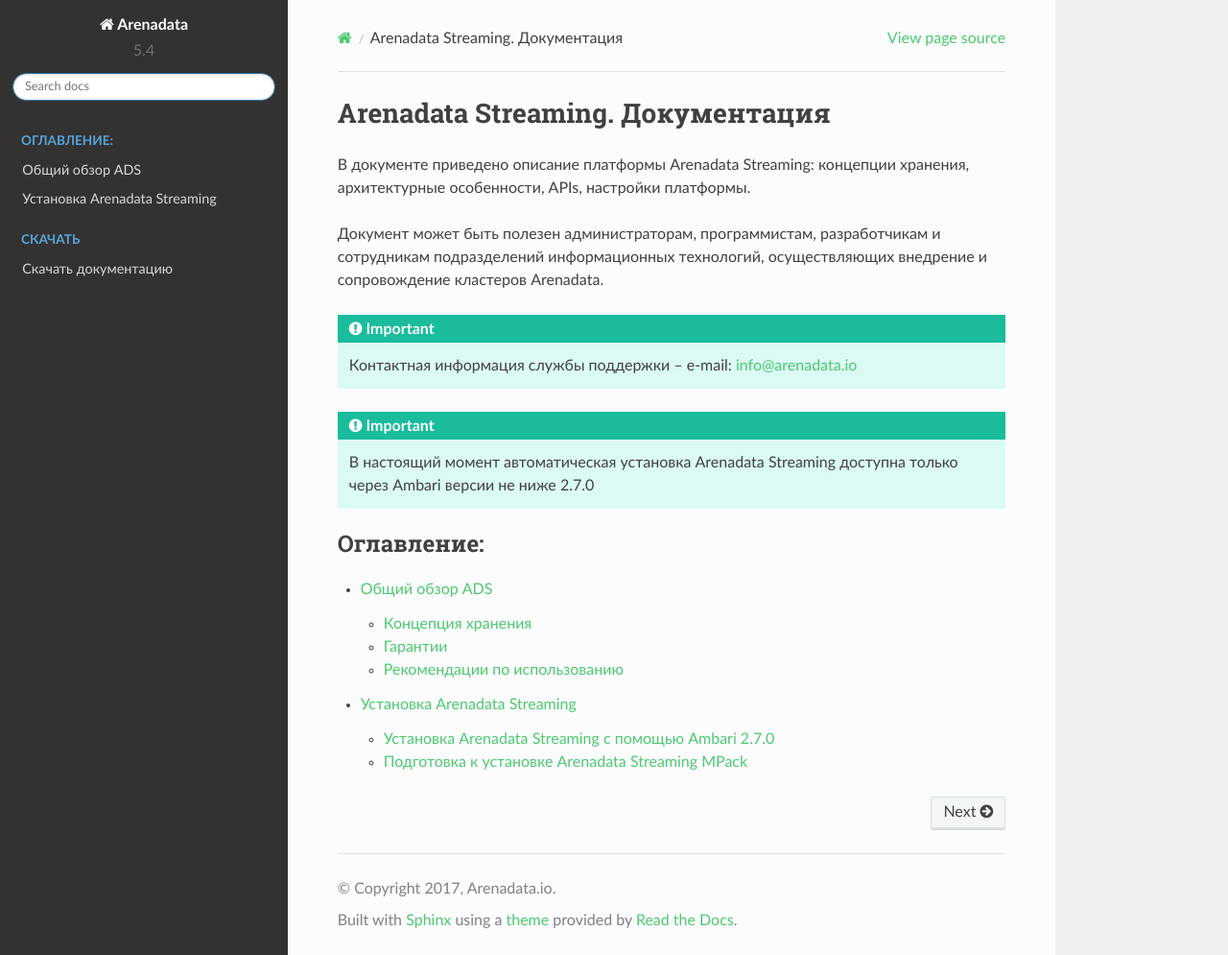
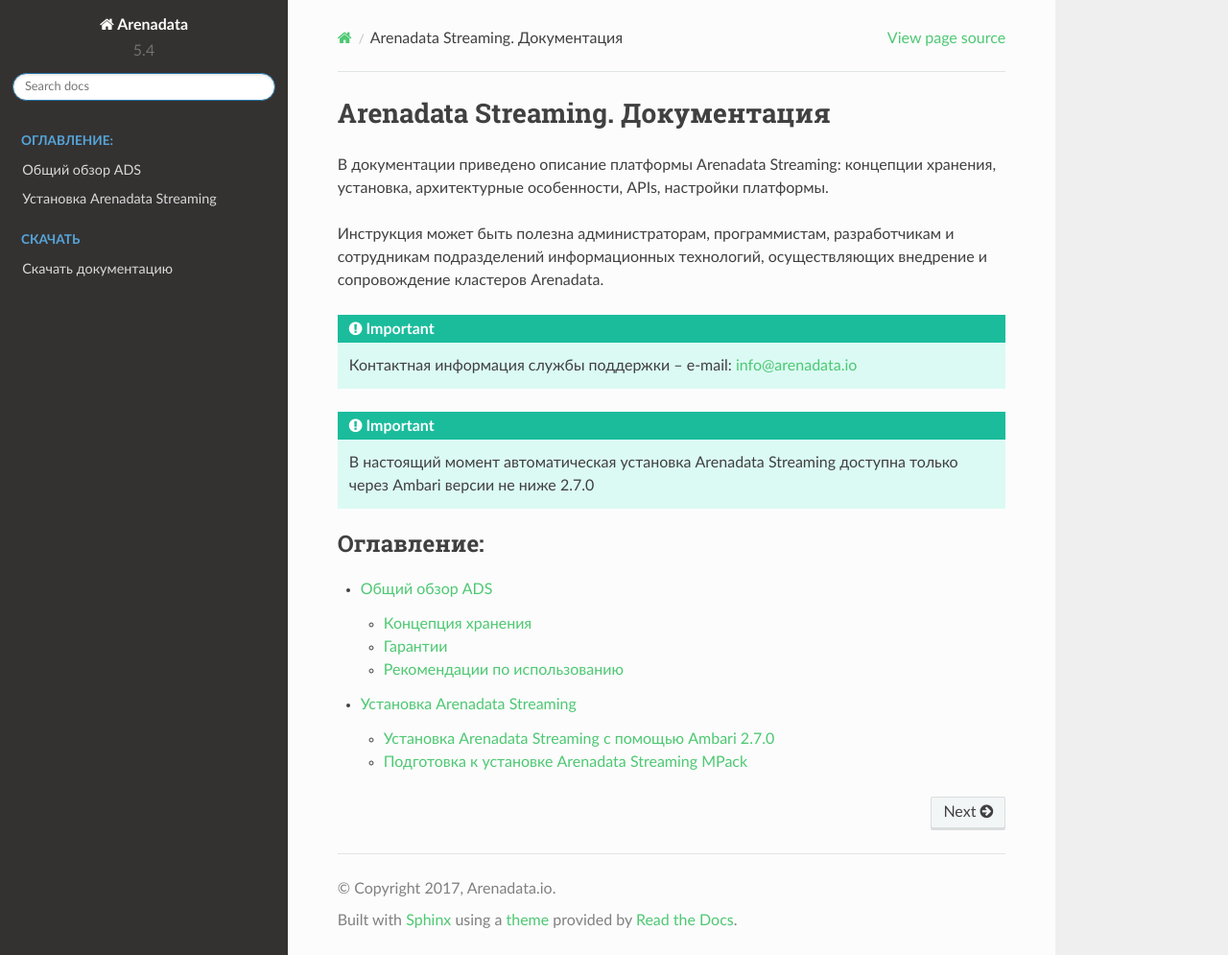
Before and after one commit to arenadata/docs_ads, a Sphinx documentation site: the page built from source/index.rst, in a window 1280 px wide and 995 px high. Shown: the whole window at 96% size. Built offline with Sphinx 7.4.7 and the Read the Docs theme 2.0.0, drawn with Linux system fonts in a browser that asks for light colours; pages that are not in the unit, such as notebooks, are missing from menus.

Commit message:
Update index.rst

```diff
--- a/source/index.rst
+++ b/source/index.rst
@@ -2,9 +2,9 @@
 ====================================
 
 
-В документе приведено описание платформы Arenadata Streaming: концепции хранения, архитектурные особенности, APIs, настройки платформы.
+В документации приведено описание платформы Arenadata Streaming: концепции хранения, установка, архитектурные особенности, APIs, настройки платформы.
 
-Документ может быть полезен администраторам, программистам, разработчикам и сотрудникам подразделений информационных
+Инструкция может быть полезна администраторам, программистам, разработчикам и сотрудникам подразделений информационных
 технологий, осуществляющих внедрение и сопровождение кластеров Arenadata.
 
 .. important:: Контактная информация службы поддержки -- e-mail: info@arenadata.io
```
